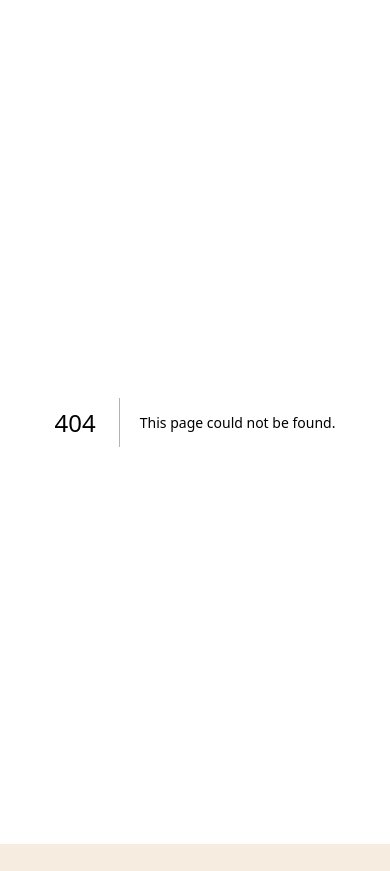
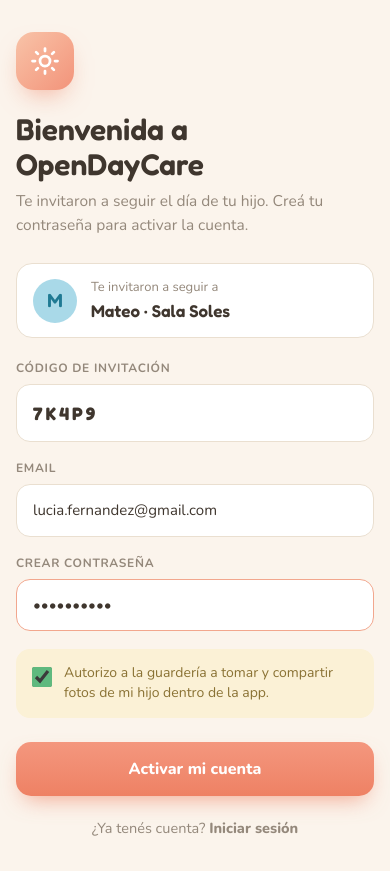
Before and after one commit to alejo-rodd/opendaycare, a Next.js app: page /activate-account in a window 390 px wide. Before the commit this address had no page. Before the commit the page ends 844 px from the top, so only its background shows below. Built offline with nearby package versions, Linux system fonts and the light colour scheme.

Commit message:
feat(activate-account): add account activation page with form and responsive design

```diff
--- /dev/null
+++ b/app/activate-account/page.tsx
@@ -0,0 +1,140 @@
+"use client";
+
+import Link from "next/link";
+import type { FormEvent } from "react";
+
+function SunIcon() {
+  return (
+    <svg
+      viewBox="0 0 24 24"
+      fill="none"
+      stroke="currentColor"
+      strokeWidth="2.2"
+      strokeLinecap="round"
+      strokeLinejoin="round"
+      aria-hidden="true"
+      className="size-[30px]"
+    >
+      <circle cx="12" cy="12" r="4" />
+      <path d="M12 2v2m0 16v2M4.9 4.9l1.4 1.4m11.4 11.4 1.4 1.4M2 12h2m16 0h2M4.9 19.1l1.4-1.4m11.4-11.4 1.4-1.4" />
+    </svg>
+  );
+}
+
+export default function ActivateAccountPage() {
+  function handleSubmit(event: FormEvent<HTMLFormElement>) {
+    event.preventDefault();
+  }
+
+  return (
+    <main className="flex min-h-screen w-full items-center justify-center overflow-x-clip bg-[#fbf4ec] px-4 py-8 sm:px-8 sm:py-10">
+      <div className="w-full max-w-[440px]">
+        <div className="mb-[22px] flex size-[58px] items-center justify-center rounded-[18px] bg-gradient-to-br from-[#f8c3a8] to-[#f2937a] text-white shadow-[0_12px_26px_-10px_rgba(238,129,100,0.65)]">
+          <SunIcon />
+        </div>
+
+        <h1 className="mb-2 font-display text-[30px] font-semibold leading-[1.15] text-[#3f362e] sm:text-[32px]">
+          Bienvenida a OpenDayCare
+        </h1>
+        <p className="mb-[26px] mt-0 text-[15.5px] leading-[1.55] text-[#94887b]">
+          Te invitaron a seguir el día de tu hijo. Creá tu contraseña para
+          activar la cuenta.
+        </p>
+
+        <div className="mb-[22px] flex items-center gap-[14px] rounded-2xl border-[1.5px] border-[#eadfd0] bg-white px-4 py-[14px]">
+          <span
+            aria-hidden="true"
+            className="flex size-11 flex-none items-center justify-center rounded-full bg-[#a9d9e8] font-display text-[19px] font-semibold text-[#1f7a93]"
+          >
+            M
+          </span>
+          <div>
+            <p className="m-0 text-[13px] text-[#94887b]">
+              Te invitaron a seguir a
+            </p>
+            <p className="m-0 font-display text-[17px] font-semibold text-[#3f362e]">
+              Mateo · Sala Soles
+            </p>
+          </div>
+        </div>
+
+        <form onSubmit={handleSubmit}>
+          <label
+            htmlFor="invite-code"
+            className="mb-2 block text-xs font-bold tracking-[0.7px] text-[#94887b]"
+          >
+            CÓDIGO DE INVITACIÓN
+          </label>
+          <input
+            id="invite-code"
+            name="inviteCode"
+            type="text"
+            defaultValue="7K4P9"
+            autoComplete="off"
+            className="mb-[18px] w-full rounded-[14px] border-[1.5px] border-[#eadfd0] bg-white px-4 py-[14px] font-display text-lg font-bold tracking-[3px] text-[#3f362e] outline-none transition focus:border-[#f2937a] focus:ring-2 focus:ring-[#f2937a]/20"
+          />
+
+          <label
+            htmlFor="activation-email"
+            className="mb-2 block text-xs font-bold tracking-[0.7px] text-[#94887b]"
+          >
+            EMAIL
+          </label>
+          <input
+            id="activation-email"
+            name="email"
+            type="email"
+            defaultValue="lucia.fernandez@gmail.com"
+            autoComplete="email"
+            className="mb-[18px] w-full rounded-[14px] border-[1.5px] border-[#eadfd0] bg-white px-4 py-[14px] text-[15px] text-[#3f362e] outline-none transition focus:border-[#f2937a] focus:ring-2 focus:ring-[#f2937a]/20"
+          />
+
+          <label
+            htmlFor="new-password"
+            className="mb-2 block text-xs font-bold tracking-[0.7px] text-[#94887b]"
+          >
+            CREAR CONTRASEÑA
+          </label>
+          <input
+            id="new-password"
+            name="password"
+            type="password"
+            defaultValue="contraseña"
+            autoComplete="new-password"
+            className="mb-[18px] w-full rounded-[14px] border-[1.5px] border-[#f2a78e] bg-white px-4 py-[14px] text-[15px] text-[#3f362e] outline-none transition focus:ring-2 focus:ring-[#f2937a]/20"
+          />
+
+          <label className="mb-6 flex cursor-pointer items-start gap-3 rounded-[14px] bg-[#fbf1d6] px-4 py-[14px]">
+            <input
+              type="checkbox"
+              name="photoAuthorization"
+              defaultChecked
+              className="mt-1 size-5 flex-none accent-[#5fb97e] focus-visible:outline-2 focus-visible:outline-offset-2 focus-visible:outline-[#3e9b6c]"
+            />
+            <span className="text-sm leading-[1.45] text-[#8a7234]">
+              Autorizo a la guardería a tomar y compartir fotos de mi hijo
+              dentro de la app.
+            </span>
+          </label>
+
+          <button
+            type="submit"
+            className="w-full cursor-pointer rounded-[15px] bg-gradient-to-b from-[#f4977e] to-[#ee8164] px-4 py-[15px] text-center text-base font-extrabold text-white shadow-[0_10px_22px_-8px_rgba(238,129,100,0.7)] transition hover:brightness-[0.98] focus-visible:outline-2 focus-visible:outline-offset-2 focus-visible:outline-[#c5503a]"
+          >
+            Activar mi cuenta
+          </button>
+        </form>
+
+        <p className="mb-0 mt-[22px] text-center text-[14.5px] text-[#94887b]">
+          ¿Ya tenés cuenta?{" "}
+          <Link
+            href="/login"
+            className="font-extrabold text-[#c5503a] hover:underline"
+          >
+            Iniciar sesión
+          </Link>
+        </p>
+      </div>
+    </main>
+  );
+}
```
